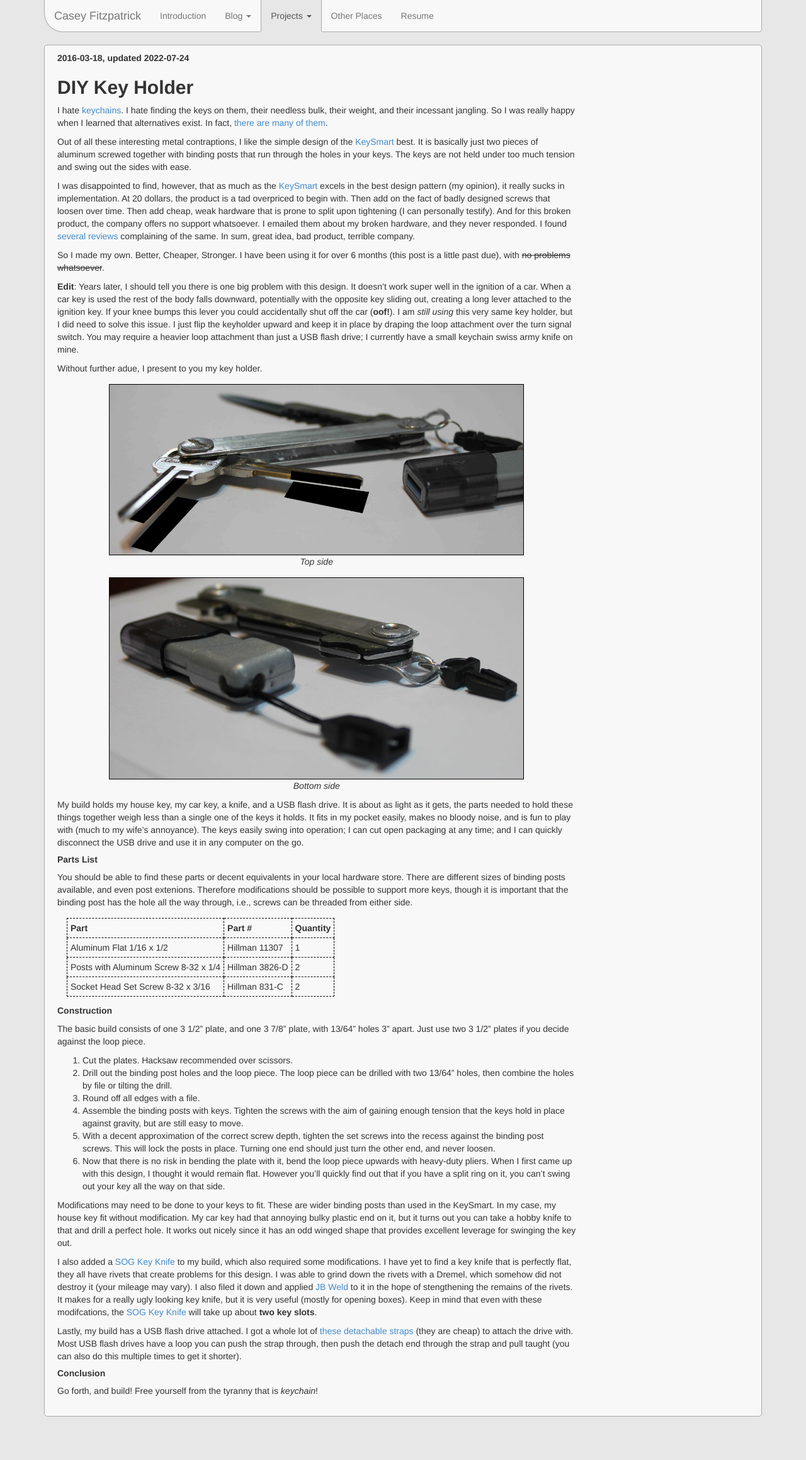
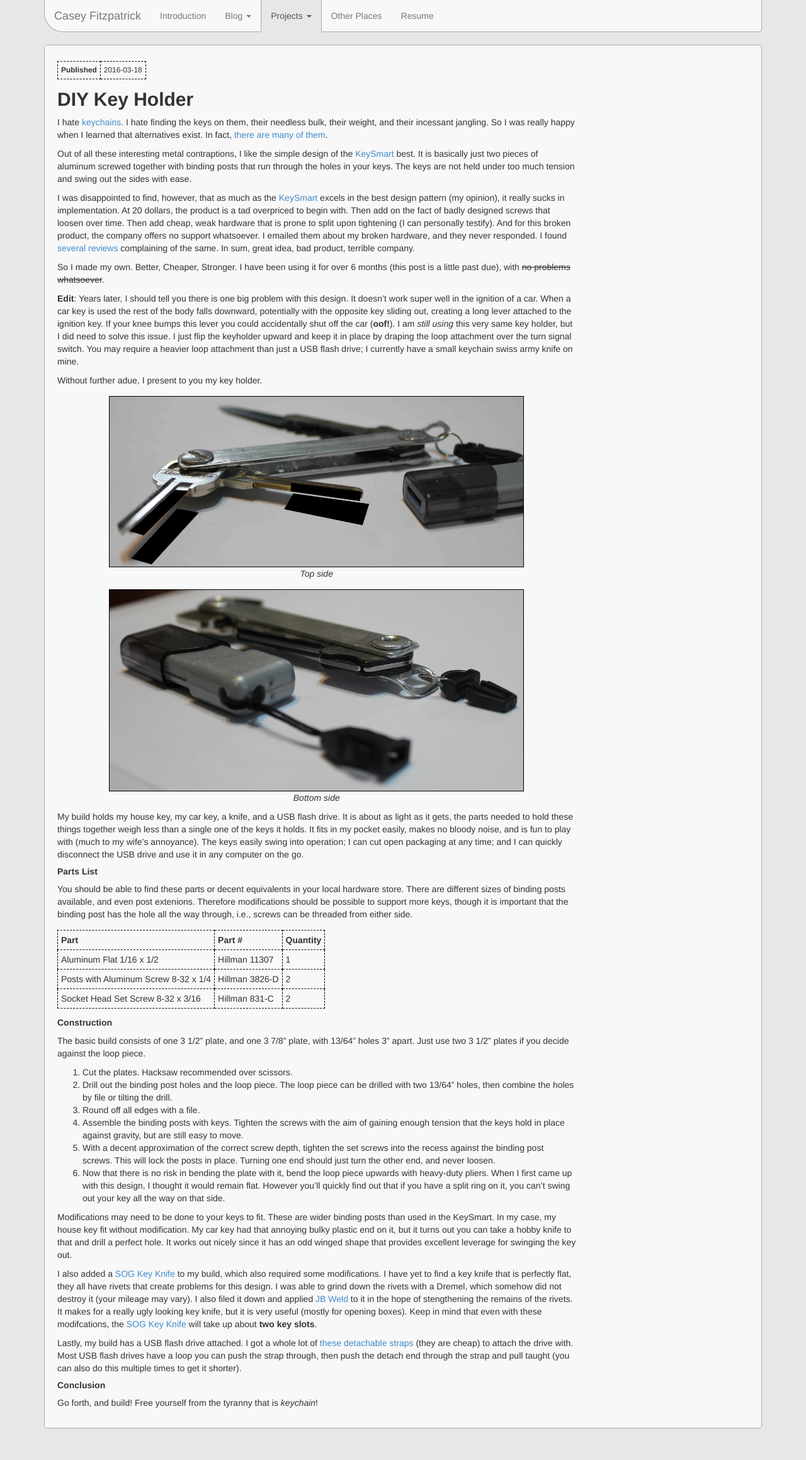
Before and after one commit to kcghost/kcghost.github.io, a Jekyll site: the page built from _posts/2016-03-18-key-holder.md, in a window 1280 px wide. Shown: the whole page at 63% size. Built offline with Jekyll 4.4.1, drawn with Linux system fonts in a browser that asks for light colours.

Commit message:
Track published and modified dates on each post

```diff
--- a/_layouts/wrap.html
+++ b/_layouts/wrap.html
@@ -119,11 +119,24 @@
 				</div><!--/.container-fluid -->
 			</nav>
 			<div class="content">
-				<b>
-					{{ page.date | date: '%Y-%m-%d' }}{% if page.updated %}, updated {{ page.updated | date: '%Y-%m-%d' }}
+				<div>
+					{% if page.date %}
+					<small>
+						<table>
+							<tr>
+								<th>Published</th>
+								<td>{{ page.date | date: '%Y-%m-%d' }}</td>
+							</tr>
+							{% if page.last_modified_at %}
+							<tr>
+								<th>Updated</th>
+								<td>{{ page.last_modified_at | date: '%Y-%m-%d' }}</td>
+							</tr>
+							{% endif %}
+						</table>
+					</small>
 					{% endif %}
-				</b>
-				<br></br>
+				</div>
 				{{ content }}
 			</div>
 		</div> <!-- /container -->
--- a/assets/css/css.css
+++ b/assets/css/css.css
@@ -29,6 +29,7 @@ a[href="type=caption"] {
 
 table {
 	margin: 15px;
+	margin-left: 0px;
 }
 
 table, th, td {
```
